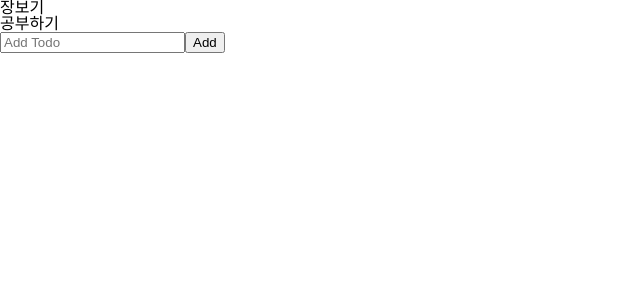
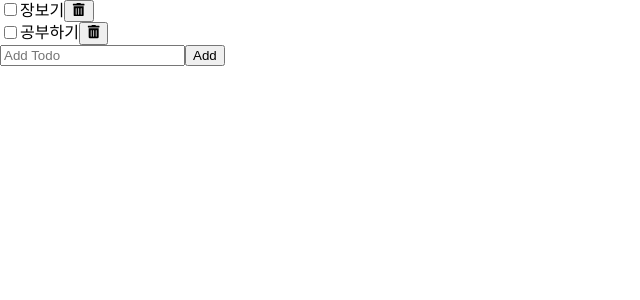
Before and after one commit to goodafteryoon/todolist-bun, a React (Vite) app: page / in a window 1280 px wide. Shown: the top 300 px of the page, without its empty margins (0-640 px from the left). Built offline with nearby package versions, Linux system fonts and the light colour scheme.

Commit message:
feat : 리스트 삭제 기능 구현

```diff
--- a/package.json
+++ b/package.json
@@ -12,6 +12,7 @@
   "dependencies": {
     "react": "^18.2.0",
     "react-dom": "^18.2.0",
+    "react-icons": "^4.11.0",
     "styled-reset": "^4.5.1",
     "uuid": "^9.0.1"
   },
--- /dev/null
+++ b/src/components/Todo/Todo.jsx
@@ -0,0 +1,27 @@
+import { FaTrashAlt } from 'react-icons/fa';
+
+export default function Todo({ todo, onUpdate, onDelete }) {
+  const { text, status } = todo;
+
+  const handleChange = (e) => {
+    const status = e.target.checked ? 'completed' : 'active';
+    onUpdate({ ...todo, status });
+  };
+
+  const handleDelete = () => onDelete(todo);
+
+  return (
+    <li>
+      <input
+        type='checkbox'
+        id='checkbox'
+        checked={status === 'completed'}
+        onChange={handleChange}
+      />
+      <label htmlFor='checkbox'>{text}</label>
+      <button onClick={handleDelete}>
+        <FaTrashAlt />
+      </button>
+    </li>
+  );
+}
--- a/src/components/TodoList/TodoList.jsx
+++ b/src/components/TodoList/TodoList.jsx
@@ -1,5 +1,6 @@
 import { useState } from 'react';
 import AddTodo from '../AddTodo/AddTodo';
+import Todo from '../Todo/Todo';
 
 export default function TodoList() {
   const [todos, setTodos] = useState([
@@ -11,11 +12,21 @@ export default function TodoList() {
     setTodos([...todos, todo]);
   };
 
+  const handleUpdate = (updated) =>
+    setTodos(todos.map((t) => (t.id === updated.id ? updated : t)));
+  const handleDelete = (deleted) =>
+    setTodos(todos.filter((t) => t.id !== deleted.id));
+
   return (
     <section>
       <ul>
         {todos.map((item) => (
-          <li key={item.id}>{item.text}</li>
+          <Todo
+            key={item.id}
+            todo={item}
+            onUpdate={handleUpdate}
+            onDelete={handleDelete}
+          />
         ))}
       </ul>
       <AddTodo onAdd={handleAdd} />
```
Also changed, not shown: .eslintrc.cjs, 1 other file (tests, documents, lock files or other folders).
